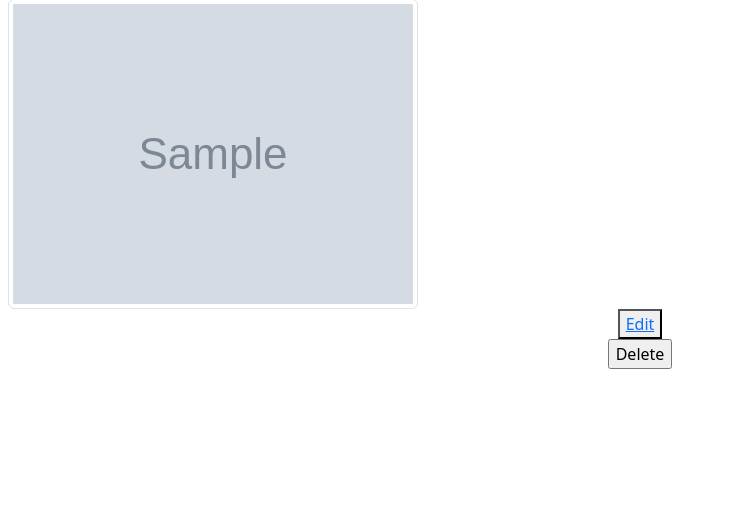
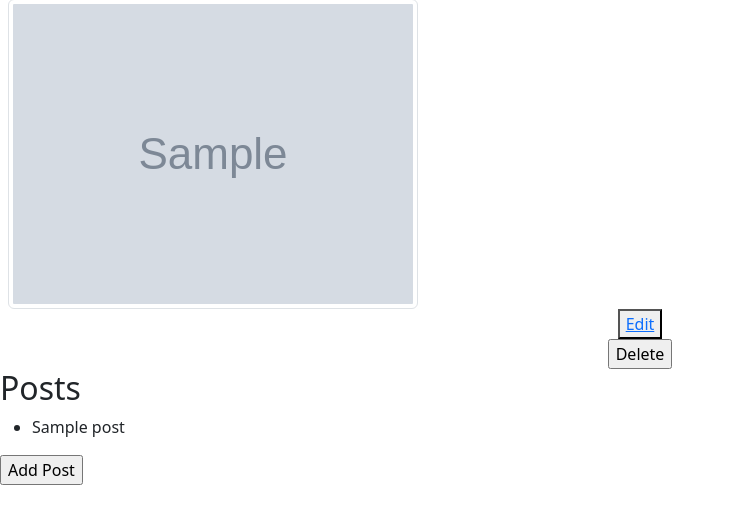
Before and after one commit to claudia-lam/flask-blog, a Flask app: page /users/1 in a window 1280 px wide. Shown: the part 57-581 px from the top of the page, without its empty margins (0-735 px from the left). Run offline with Flask 3, Linux system fonts and the light colour scheme; tables that the repository leaves empty hold one stand-in row (values such as "Sample post"); grey boxes marked "Sample" are stand-in pictures.

Commit message:
update and add posts to user detail page

```diff
--- a/templates/user_detail.html
+++ b/templates/user_detail.html
@@ -10,4 +10,15 @@
     <input type="submit" value="Delete">
   </form>
 </div>
+<div>
+  <h2>Posts</h2>
+  <ul>
+      {% for post in posts %}
+      <li>{{post.title}}</li>
+      {% endfor %}
+  </ul>
+  <form action="/users/{{user.id}}/posts/new">
+    <input type="submit" id="add" value="Add Post">
+  </form>
+</div>
 {% endblock %}
```
